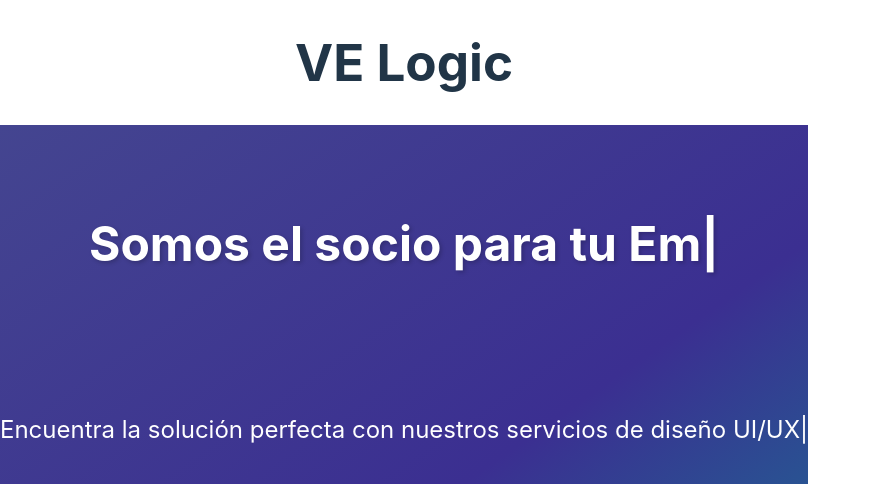
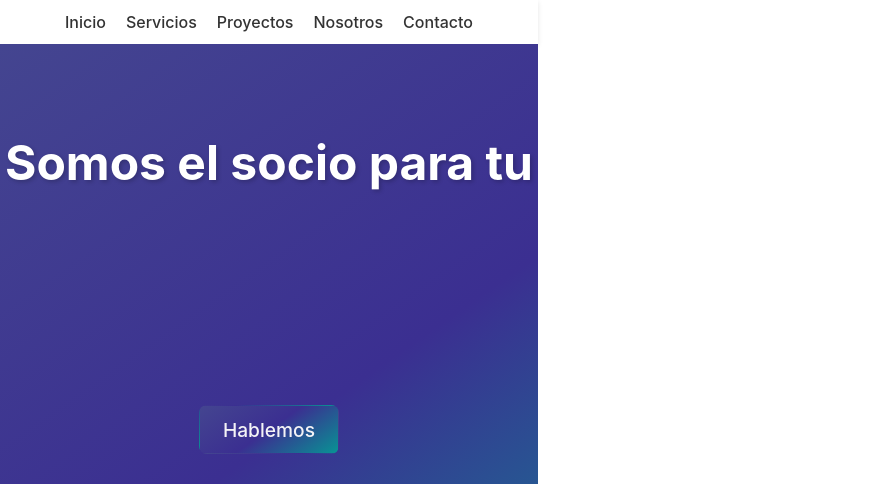
Before and after one commit to VE-logic/landing, a React (Vite) app in the folder Ve-logic/: page / in a window 1280 px wide. Shown: the top 484 px of the page, without its empty margins (0-871 px from the left). Built offline with nearby package versions, Linux system fonts and the light colour scheme.

Commit message:
cambios en nav

```diff
--- a/Ve-logic/src/App.jsx
+++ b/Ve-logic/src/App.jsx
@@ -11,7 +11,6 @@ function App() {
 
   return (
     <div>
-        <h1>VE Logic</h1>
       <Header />
       <Nav/>
       <Hero/>
--- a/Ve-logic/src/Components/Hero/Hero.jsx
+++ b/Ve-logic/src/Components/Hero/Hero.jsx
@@ -17,10 +17,10 @@ export default function Hero() {
     return (
     <section className='hero'>
         <div className='hero-content'>
-            <h1 className='hero-title'>Somos el socio para tu <AnimWord words={wordsTitle} speed= {110} pause={900}/></h1>
+            <h1 className='hero-title'>Somos el socio para tu {/*<AnimWord words={wordsTitle} speed= {110} pause={900}/>*/}</h1>
             {/*animacion para title */}
             <p className='hero-subtitle'>
-                Encuentra la solución perfecta con nuestros servicios de <AnimWord words={words} speed= {110} pause={900}/>
+                {/* Encuentra la solución perfecta con nuestros servicios de <AnimWord words={words} speed= {110} pause={900}/> */}
             </p>
         </div>
         <div className='hero-buttons'>
--- a/Ve-logic/src/Components/Nav/Nav.css
+++ b/Ve-logic/src/Components/Nav/Nav.css
@@ -2,3 +2,34 @@
     color:aqua;
     font-size: 2rem;
 }
+
+.nav {
+    display: flex;
+    justify-content: center;
+    background-color: white;
+    padding: 10px 20px;
+    box-shadow: 0 2px 5px rgba(0, 0, 0, 0.1);
+}
+
+.nav-links {
+    display: flex;
+    gap: 20px;
+    list-style: none;
+    margin: 0;
+    padding: 0;
+}
+
+.nav-links li {
+    font-size: 1rem;
+}
+
+.nav-links a {
+    text-decoration: none;
+    color: #333;
+    font-weight: 500;
+    transition: color 0.3s;
+}
+
+.nav-links a:hover {
+    color: #0A74DA;
+}
--- a/Ve-logic/src/Components/Nav/Nav.jsx
+++ b/Ve-logic/src/Components/Nav/Nav.jsx
@@ -1,7 +1,14 @@
 import './Nav.css';
 
 export default function Nav() {
-    return (
-    <div className="Nav-titulo"></div>
-    )
-}
+    return ( <nav className="nav">
+        <ul className="nav-links">
+            <li><a href="#inicio">Inicio</a></li>
+            <li><a href="#servicios">Servicios</a></li>
+            <li><a href="#proyectos">Proyectos</a></li>
+            <li><a href="#nosotros">Nosotros</a></li>
+            <li><a href="#contacto">Contacto</a></li>
+        </ul>
+    </nav>
+    );
+};
```
